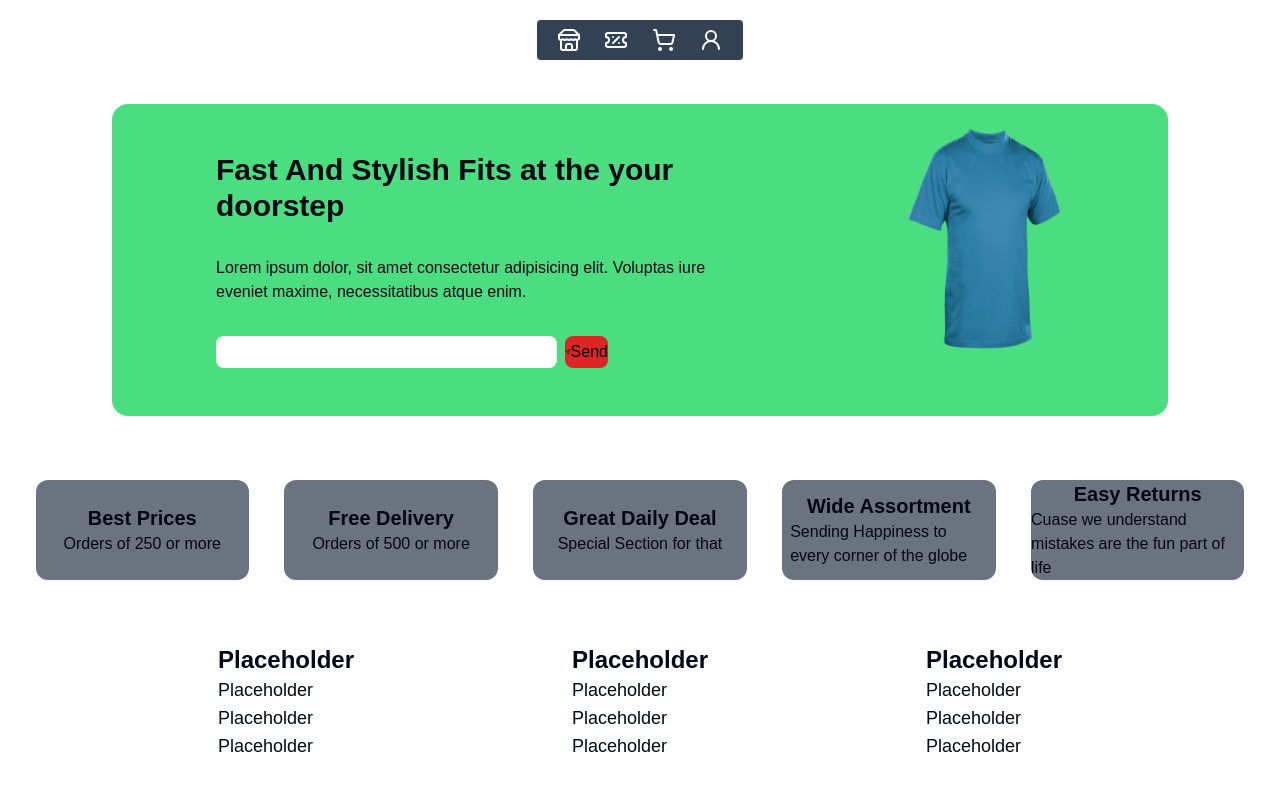
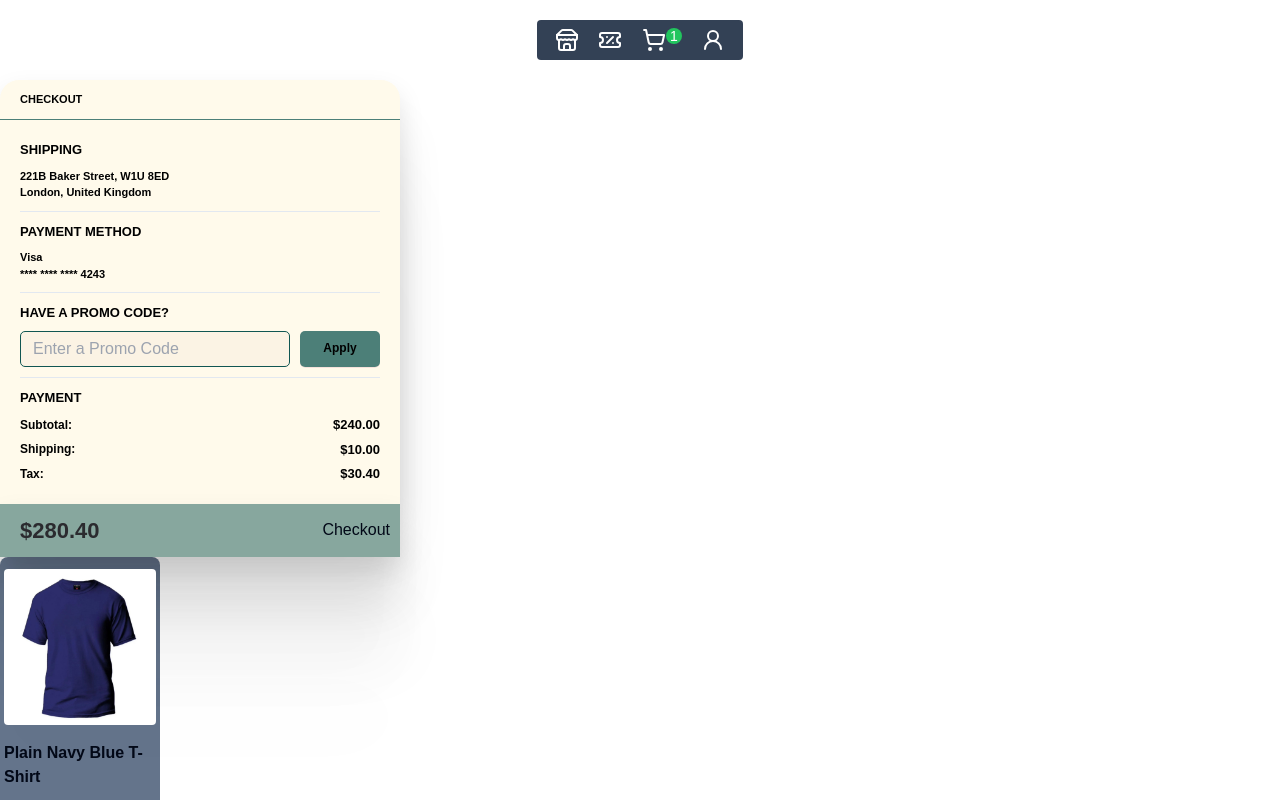
Before and after one commit to Debankur04/e-commerce, a Next.js app: page / in a window 1280 px wide. Shown: the top 800 px of the page. Built offline with nearby package versions, Linux system fonts and the light colour scheme.

Commit message:
Add files via upload

```diff
--- /dev/null
+++ b/src/app/CSS/Checkout.module.css
@@ -0,0 +1,163 @@
+  /* Body */
+  .container {
+    display: grid;
+    grid-template-columns: auto;
+    gap: 0px;
+  }
+
+  .horizontal {
+    height: 1px;
+    background-color: rgba(16, 86, 82, .75);
+    border: none;
+  }
+
+  .card {
+    width: 400px;
+    background: rgb(255, 250, 235);
+    box-shadow: 0px 187px 75px rgba(0, 0, 0, 0.01), 0px 105px 63px rgba(0, 0, 0, 0.05), 0px 47px 47px rgba(0, 0, 0, 0.09), 0px 12px 26px rgba(0, 0, 0, 0.1), 0px 0px 0px rgba(0, 0, 0, 0.1);
+  }
+
+  .title {
+    width: 100%;
+    height: 40px;
+    position: relative;
+    display: flex;
+    align-items: center;
+    padding-left: 20px;
+    border-bottom: 1px solid rgba(16, 86, 82, .75);
+    ;
+    font-weight: 700;
+    font-size: 11px;
+    color: #000000;
+  }
+
+  /* Cart */
+  .cart {
+    border-radius: 19px 19px 0px 0px;
+  }
+
+  .cart .steps {
+    display: flex;
+    flex-direction: column;
+    padding: 20px;
+  }
+
+  .cart .steps .step {
+    display: grid;
+    gap: 10px;
+  }
+
+  .cart .steps .step span {
+    font-size: 13px;
+    font-weight: 600;
+    color: #000000;
+    margin-bottom: 8px;
+    display: block;
+  }
+
+  .cart .steps .step p {
+    font-size: 11px;
+    font-weight: 600;
+    color: #000000;
+  }
+
+  /* Promo */
+  .promo form {
+    display: grid;
+    grid-template-columns: 1fr 80px;
+    gap: 10px;
+    padding: 0px;
+  }
+
+  .input_field {
+    width: auto;
+    height: 36px;
+    padding: 0 0 0 12px;
+    border-radius: 5px;
+    outline: none;
+    border: 1px solid  rgb(16, 86, 82);
+    background-color: rgb(251, 243, 228);
+    transition: all 0.3s cubic-bezier(0.15, 0.83, 0.66, 1);
+  }
+
+  .input_field:focus {
+    border: 1px solid transparent;
+    box-shadow: 0px 0px 0px 2px rgb(251, 243, 228);
+    background-color: rgb(201, 193, 178);
+  }
+
+  .promo form button {
+    display: flex;
+    flex-direction: row;
+    justify-content: center;
+    align-items: center;
+    padding: 10px 18px;
+    gap: 10px;
+    width: 100%;
+    height: 36px;
+    background: rgba(16, 86, 82, .75);
+    box-shadow: 0px 0.5px 0.5px #F3D2C9, 0px 1px 0.5px rgba(239, 239, 239, 0.5);
+    border-radius: 5px;
+    border: 0;
+    font-style: normal;
+    font-weight: 600;
+    font-size: 12px;
+    line-height: 15px;
+    color: #000000;
+  }
+
+  /* Checkout */
+  .payments .details {
+    display: grid;
+    grid-template-columns: 10fr 1fr;
+    padding: 0px;
+    gap: 5px;
+  }
+
+  .payments .details span:nth-child(odd) {
+    font-size: 12px;
+    font-weight: 600;
+    color: #000000;
+    margin: auto auto auto 0;
+  }
+
+  .payments .details span:nth-child(even) {
+    font-size: 13px;
+    font-weight: 600;
+    color: #000000;
+    margin: auto 0 auto auto;
+  }
+
+  .checkout .footer {
+    display: flex;
+    align-items: center;
+    justify-content: space-between;
+    padding: 10px 10px 10px 20px;
+    background-color: rgba(16, 86, 82, .5);
+  }
+
+  .price {
+    position: relative;
+    font-size: 22px;
+    color: #2B2B2F;
+    font-weight: 900;
+  }
+
+  .checkout .checkout-btn {
+    display: flex;
+    flex-direction: row;
+    justify-content: center;
+    align-items: center;
+    width: 150px;
+    height: 36px;
+    background: rgba(16, 86, 82, .55);
+    box-shadow: 0px 0.5px 0.5px rgba(16, 86, 82, .75), 0px 1px 0.5px rgba(16, 86, 82, .75);
+    ;
+    border-radius: 7px;
+    border: 1px solid rgb(16, 86, 82);
+    ;
+    color: #000000;
+    font-size: 13px;
+    font-weight: 600;
+    transition: all 0.3s cubic-bezier(0.15, 0.83, 0.66, 1);
+  };
--- /dev/null
+++ b/src/app/Cart/page.js
@@ -0,0 +1,16 @@
+
+import Footer from "../Components/Footer";
+import Navbar from "../Components/Navbar";
+import Product from "../Components/Product";
+
+
+
+export default function Home() {
+  return (
+    <div>
+      <Navbar/>
+      <Product/>
+      <Footer/>
+    </div>
+  );
+}
--- /dev/null
+++ b/src/app/Components/Checkout.jsx
@@ -0,0 +1,55 @@
+import React from 'react';
+import styles from '../CSS/Checkout.module.css';
+
+const Form = () => {
+  return (
+      <div className={styles.container}>
+        <div className={styles.card + ' ' + styles.cart}>
+          <label className={styles.title}>CHECKOUT</label>
+          <div className={styles.steps}>
+            <div className={styles.step}>
+              <div>
+                <span>SHIPPING</span>
+                <p>221B Baker Street, W1U 8ED</p>
+                <p>London, United Kingdom</p>
+              </div>
+              <hr id='horizontal'/>
+              <div>
+                <span>PAYMENT METHOD</span>
+                <p>Visa</p>
+                <p>**** **** **** 4243</p>
+              </div>
+              <hr />
+              <div className={styles.promo}>
+                <span>HAVE A PROMO CODE?</span>
+                <form className={styles.form}>
+                  <input type="text" placeholder="Enter a Promo Code" className={styles.input_field} />
+                  <button>Apply</button>
+                </form>
+              </div>
+              <hr />
+              <div className={styles.payments}>
+                <span>PAYMENT</span>
+                <div className={styles.details}>
+                  <span>Subtotal:</span>
+                  <span>$240.00</span>
+                  <span>Shipping:</span>
+                  <span>$10.00</span>
+                  <span>Tax:</span>
+                  <span>$30.40</span>
+                </div>
+              </div>
+            </div>
+          </div>
+        </div>
+        <div className={styles.card + ' ' + styles.checkout}>
+          <div className={styles.footer}>
+            <label className={styles.price}>$280.40</label>
+            <button className={styles.promo +''+ styles.form +''+ styles.button}>Checkout</button>
+          </div>
+        </div>
+      </div>
+  );
+}
+
+export default Form;
--- /dev/null
+++ b/src/app/Components/LatestCollection.jsx
@@ -0,0 +1,13 @@
+import React, {useContext} from 'react'
+import { ShopContext } from '../Context/ShopContext'
+
+const LatestCollection = () => {
+    const {products} = useContext(ShopContext)
+  return (
+    <div>
+
+    </div>
+  )
+}
+
+export default LatestCollection
--- a/src/app/Components/Navbar.jsx
+++ b/src/app/Components/Navbar.jsx
@@ -1,13 +1,24 @@
 import React from 'react'
 import { Store,TicketPercent,ShoppingCart,UserRound } from 'lucide-react';
+import Link from 'next/link'
+
 const Navbar = () => {
   return (
     <div className='w-full flex justify-center p-5 '>
         <div className="flex w-1/6 bg-slate-700 text-white justify-around rounded p-2">
-            <p><Store /></p>
-            <p><TicketPercent /></p>
-            <p><ShoppingCart /></p>
-            <p><UserRound /></p>
+            <Link href= "/">
+              <p><Store /></p>
+              </Link>
+            <Link href= "/Offers">
+              <p><TicketPercent /></p>
+            </Link>
+            <Link href= "/Cart" className='flex'>
+              <p><ShoppingCart /></p>
+              <p className='text-white h-4 w-4 bg-green-500 rounded-3xl text-sm flex justify-center items-center p-0.5'>1</p>
+            </Link>
+            <Link href= "/Profile">
+              <p><UserRound /></p>
+            </Link>
         </div>
     </div>
   )
--- /dev/null
+++ b/src/app/Context/ShopContext.jsx
@@ -0,0 +1,22 @@
+import { createContext, props } from "react";
+
+const { createContext } = require("react");
+
+export const ShopContext = createContext();
+
+const ShopContextProvider = (props)=>{
+    const currency = "&#8377";
+    const delivery_fee = "10";
+
+    const value = {
+        products , currency , delivery_fee
+    }
+
+    return(
+        <ShopContext.Provider value={value}>
+            {props.children}
+        </ShopContext.Provider>
+    )
+}
+
+export default ShopContextProvider
--- /dev/null
+++ b/src/app/Offers/page.js
@@ -0,0 +1,16 @@
+import Footer from "../Components/Footer";
+import Navbar from "../Components/Navbar";
+import Product from "../Components/Product";
+
+
+
+
+export default function Home() {
+    return (
+      <div>
+        <Navbar/>
+        <Product/>
+        <Footer/>
+      </div>
+    );
+  }
--- a/src/app/page.js
+++ b/src/app/page.js
@@ -1,6 +1,8 @@
 
+import Form from "./Components/Checkout";
 import Footer from "./Components/Footer";
 import Navbar from "./Components/Navbar";
+import Product from "./Components/Product";
 
 
 
@@ -8,6 +10,8 @@ export default function Home() {
   return (
     <div>
       <Navbar/>
+      <Form/>
+      <Product/>
       <Footer/>
     </div>
   );
```
